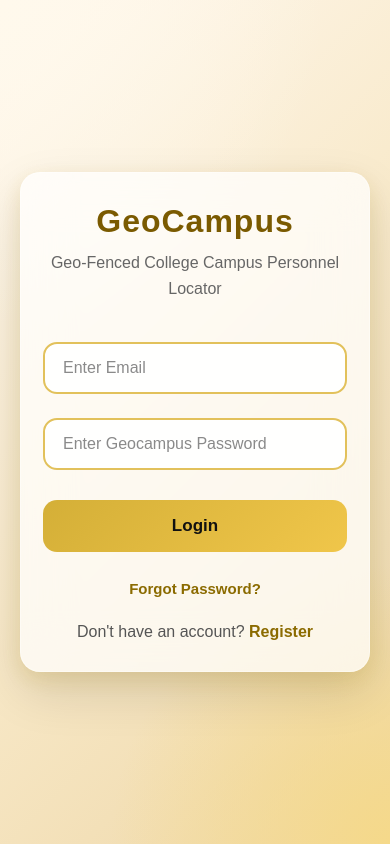
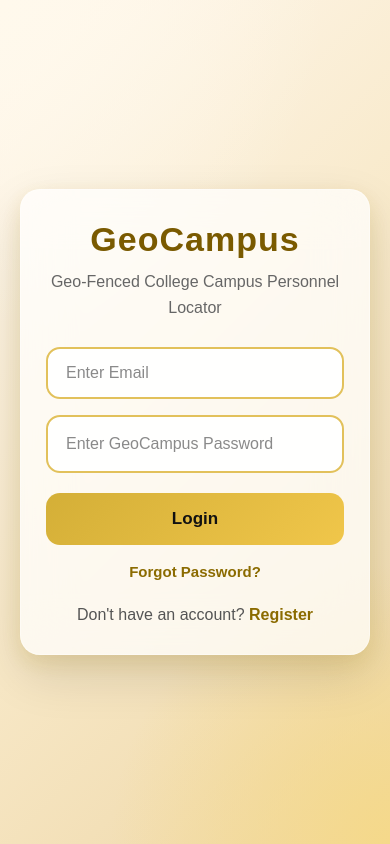
Before and after one commit to abib0452/GeoCampus, a website: page login.html in a window 390 px wide. Drawn offline with Linux system fonts and the light colour scheme.

Commit message:
Added responsive viewport support and mobile UI improvements

```diff
--- a/login.html
+++ b/login.html
@@ -71,7 +71,7 @@ h1{
 
     color:#7A5A00;
 
-    font-size:38px;
+    font-size:34px;
 
     font-weight:700;
 
@@ -89,16 +89,15 @@ p{
 
     line-height:1.6;
 
-    margin-bottom:28px;
+    margin-bottom:18px;
 
 }
 input{
 
     width:100%;
 
-    height:58px;
-
-    margin:12px 0;
+    height:50px;
+    margin:8px 0;
 
     padding:0 18px;
 
@@ -127,9 +126,9 @@ button{
 
     width:100%;
 
-    height:58px;
+    height:50px;
 
-    margin-top:18px;
+    margin-top:12px;
 
     border:none;
 
@@ -209,14 +208,14 @@ button:hover{
 
     max-width:420px;
 
-    padding:30px 22px;
+    padding:30px 25px;
 
     border-radius:20px;
 
 }
 
     h1{
-        font-size:32px;
+        font-size:34px;
     }
 
     p{
@@ -255,14 +254,20 @@ button:hover{
 
 .password-box input{
 
-    padding-right:55px;
+    width:100%;
+
+    height:58px;
+
+    padding:0 50px 0 18px;
+
+    box-sizing:border-box;
 
 }
 
 
 
     </style>
-    <link href="https://fonts.googleapis.com/icon?family=Material+Icons" rel="stylesheet">
+
 </head>
 
 <body>
@@ -284,15 +289,12 @@ button:hover{
 
         <div class="password-box">
 
-    <input
-        type="password"
-        id="password"
-        placeholder="Enter Geocampus Password">
-
-
+<input
+type="password"
+id="password"
+placeholder="Enter GeoCampus Password">
 
 </div>
-
         <button onclick="login()">
             Login
         </button>
--- a/style.css
+++ b/style.css
@@ -415,6 +415,8 @@ button{
 
 }
 
+
+
 .password-box input{
 
     width:100%;
@@ -423,7 +425,7 @@ button{
 
 }
 
-.toggle-password{
+.material-icons{
 
     position:absolute;
 
@@ -435,7 +437,7 @@ button{
 
     cursor:pointer;
 
-    font-size:20px;
+    font-size:22px;
 
     color:#8B6B00;
 
@@ -443,55 +445,98 @@ button{
 
 }
 
-/* ================= MOBILE RESPONSIVE ================= */
-
-@media screen and (max-width:768px){
+@media (max-width:768px){
 
     .container{
-        width:95%;
-        max-width:95%;
-        margin:20px auto;
-        padding:25px 20px;
+
+        width:92%;
+
+        max-width:420px;
+
+        padding:35px 25px;
+
     }
 
     h1{
-        font-size:32px;
+        font-size:36px;
     }
 
     .subtitle{
-        font-size:16px;
-        line-height:1.5;
+        font-size:15px;
     }
 
-    input{
-        width:100%;
+}
+
+@media (max-width:768px){
+
+    .topbar{
+
+        width:92%;
+
+        max-width:420px;
+
+        left:50%;
+
+        transform:translateX(-50%);
+
         height:52px;
-        font-size:16px;
+
     }
 
-    button{
-        width:100%;
-        height:52px;
-        font-size:17px;
+    #searchUser{
+
+        font-size:14px;
+
+        padding-left:14px;
+
     }
 
-    .topbar{
-        width:95%;
-        left:50%;
-        transform:translateX(-50%);
+    .topbar button{
+
+        width:42px;
+
+        height:42px;
+
+        font-size:19px;
+
     }
 
     .info{
-        width:90%;
-        left:5%;
-        bottom:15px;
+
+        left:10px;
+
+        right:10px;
+
+        width:auto;
+
+        bottom:10px;
+
+        padding:15px;
+
+    }
+
+    .info h3{
+
+        font-size:15px;
+
+        margin:10px 0;
+
+        padding-bottom:8px;
+
     }
 
     #settingsBtn{
+
         width:50px;
+
         height:50px;
+
         font-size:26px;
+
         top:15px;
+
         right:15px;
+
     }
+
 }
```
Also changed, not shown: dashboard.html (+2 -0 lines), forgotpassword.html (+2 -0 lines), register.html (+2 -0 lines), settings.html (+2 -0 lines).
